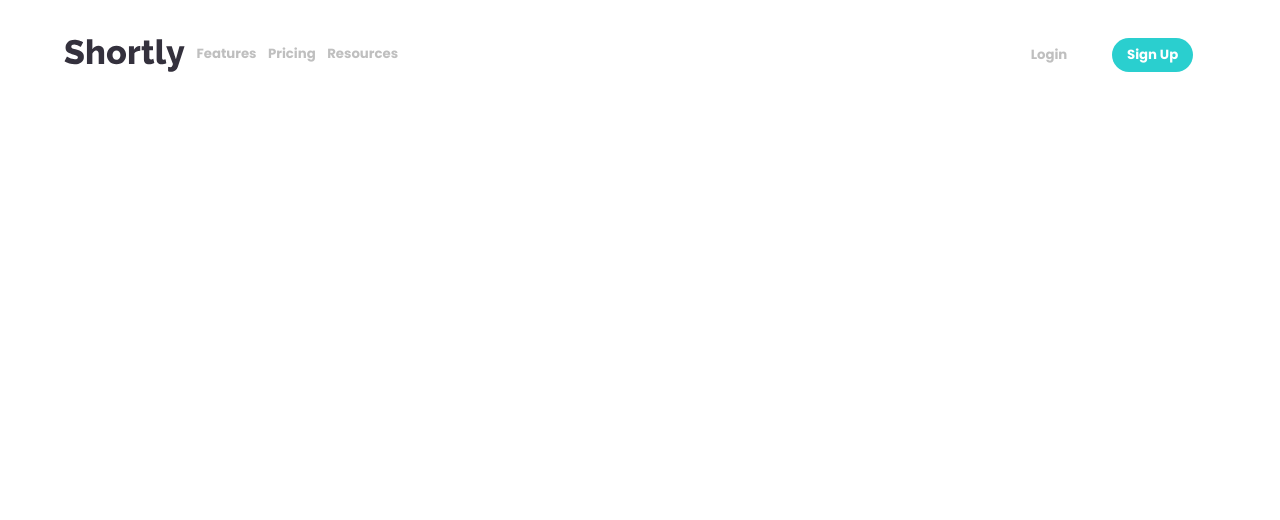
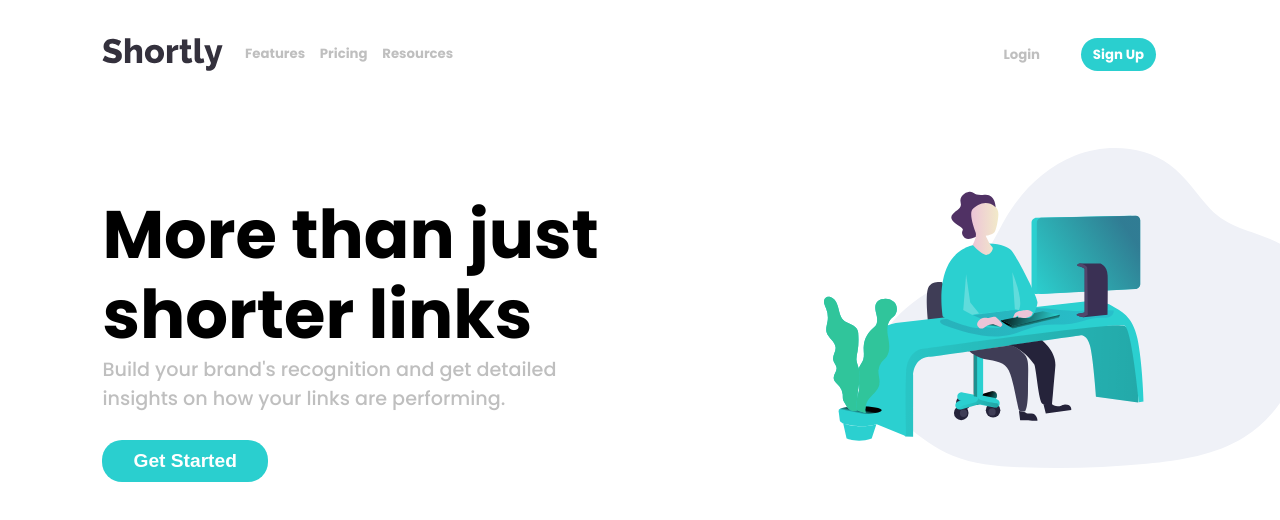
Before and after one commit to rjcrter11/URL-shortening-API-landing-page, a React (Create React App) app in the folder url-shortener/: page / in a window 1280 px wide. Shown: the top 520 px of the page. Built offline with nearby package versions, Linux system fonts and the light colour scheme.

Commit message:
styles call to action

```diff
--- a/url-shortener/src/App.js
+++ b/url-shortener/src/App.js
@@ -1,11 +1,13 @@
 import React from 'react';
 import './App.css';
 import Navbar from './components/Navbar/Navbar';
+import ActionCall from './components/ActionCall/ActionCall';
 
 function App() {
   return (
     <div className="App">
       <Navbar />
+      <ActionCall />
     </div>
   );
 }
--- /dev/null
+++ b/url-shortener/src/components/ActionCall/ActionCall.jsx
@@ -0,0 +1,23 @@
+import React from 'react';
+
+import actionImg from '../../assets/illustration-working.svg'
+
+import './ActionCall.scss'
+
+
+const ActionCall = () => (
+    <div className='action-call-container' >
+        <div className='action-call' >
+            <h1>More than just <br /> shorter links</h1>
+            <p>Build your brand's recognition and get detailed <br />
+            insights on how your links are performing.
+            </p>
+            <button>Get Started</button>
+        </div>
+        <div className="action-img" >
+            <img src={actionImg} alt='working' />
+        </div>
+    </div>
+)
+
+export default ActionCall
--- /dev/null
+++ b/url-shortener/src/components/ActionCall/ActionCall.scss
@@ -0,0 +1,47 @@
+$Gray: hsl(0, 0%, 75%);
+$Cyan: hsl(180, 66%, 49%);
+
+.action-call-container {
+    padding: 3% 0 3% 8%;
+    overflow: hidden;
+    display: flex;
+    justify-content: space-between;
+
+    .action-call {
+        width: 60%;
+        padding-top: 4%;
+
+        h1 {
+            font-size: 4.2rem;
+            line-height: 5rem;
+        }
+
+        p {
+            font-size: 1.2rem;
+            color: $Gray;
+            margin-bottom: 2%;
+        }
+
+        button {
+            margin-top: 2%;
+            width: 25%;
+            padding: 1.5% 2.25%;
+            border-radius: 20px;
+            border: none;
+            background-color: $Cyan;
+            color: white;
+            font-weight: 700;
+            font-size: 1.2rem;
+        }
+    }
+
+    .action-img {
+        margin-left: 5%;
+        overflow: hidden;
+
+
+        img {
+            max-height: 40vh;
+        }
+    }
+}
--- a/url-shortener/src/components/Navbar/Navbar.scss
+++ b/url-shortener/src/components/Navbar/Navbar.scss
@@ -3,13 +3,13 @@
 $hoverBlack: rgb(43, 42, 42);
 
 .nav-container {
-    padding: 3% 5%;
+    padding: 3% 8%;
     display: flex;
     justify-content: space-between;
     width: 100%;
 
     .logo-container {
-        width: 30%;
+        width: 34%;
         display: flex;
         justify-content: space-between;
         align-items: center;
```
Also changed, not shown: url-shortener/src/App.css (+0 -39 lines).
